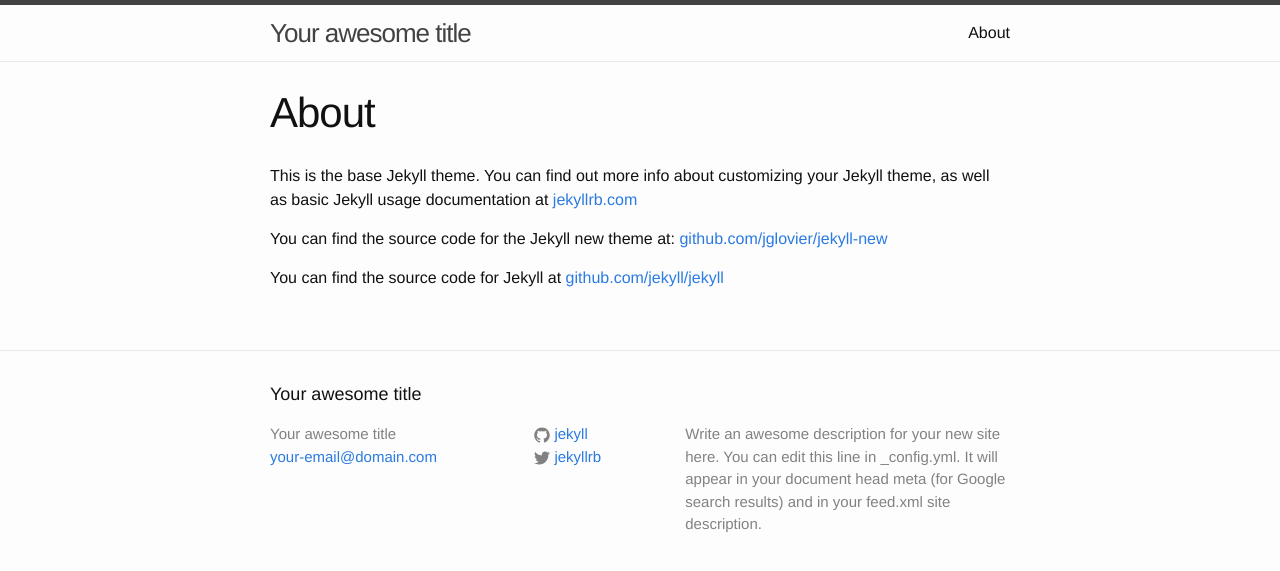
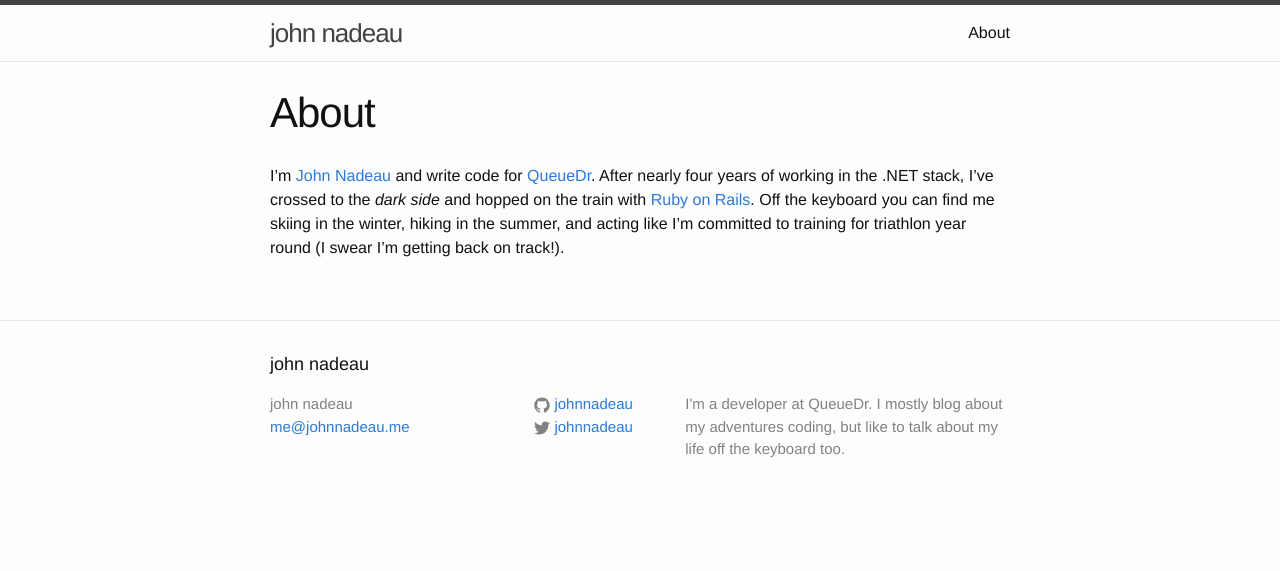
Before and after one commit to johnnadeau/johnnadeau.github.io, a Jekyll site: the page built from about.md, in a window 1280 px wide. Shown: the top 571 px of the page. Built offline with Jekyll 4.4.1, drawn with Linux system fonts in a browser that asks for light colours.

Commit message:
basic about page and first post!

```diff
--- a/_config.yml
+++ b/_config.yml
@@ -1,14 +1,17 @@
 # Site settings
-title: Your awesome title
-email: your-email@domain.com
+title: john nadeau
+email: me@johnnadeau.me
 description: > # this means to ignore newlines until "baseurl:"
-  Write an awesome description for your new site here. You can edit this
-  line in _config.yml. It will appear in your document head meta (for
-  Google search results) and in your feed.xml site description.
+  I'm a developer at QueueDr.
+  I mostly blog about my adventures coding,
+  but like to talk about my life off the keyboard too.
 baseurl: "" # the subpath of your site, e.g. /blog/
-url: "http://yourdomain.com" # the base hostname & protocol for your site
-twitter_username: jekyllrb
-github_username:  jekyll
+url: "http://johnnadeau.me" # the base hostname & protocol for your site
+twitter_username: johnnadeau
+github_username:  johnnadeau
 
 # Build settings
 markdown: kramdown
+
+# Permalinks
+permalink: /:year/:month/:day/:title/
--- a/about.md
+++ b/about.md
@@ -3,9 +3,8 @@
 title: About
 permalink: /about/
 ---
-
-This is the base Jekyll theme. You can find out more info about customizing your Jekyll theme, as well as basic Jekyll usage documentation at [jekyllrb.com](http://jekyllrb.com/)
-
-You can find the source code for the Jekyll new theme at: [github.com/jglovier/jekyll-new](https://github.com/jglovier/jekyll-new)
-
-You can find the source code for Jekyll at [github.com/jekyll/jekyll](https://github.com/jekyll/jekyll)
+I'm [John Nadeau](http://johnnadeau.me) and write code for [QueueDr](http://queuedr.com). After nearly four years of working in the .NET stack, I've crossed to the
+_dark side_ and hopped on the train with [Ruby on Rails](http://rubyonrails.org/).
+Off the keyboard you can find me skiing in the winter, hiking in the summer, and
+acting like I'm committed to training for triathlon year round (I swear I'm getting
+back on track!).
```
Also changed, not shown: _posts/2014-10-29-welcome-to-jekyll.markdown (deleted, +0 -25 lines), _posts/2014-10-30-embarking-on-a-new-adventure.markdown (added, +19 -0 lines).
